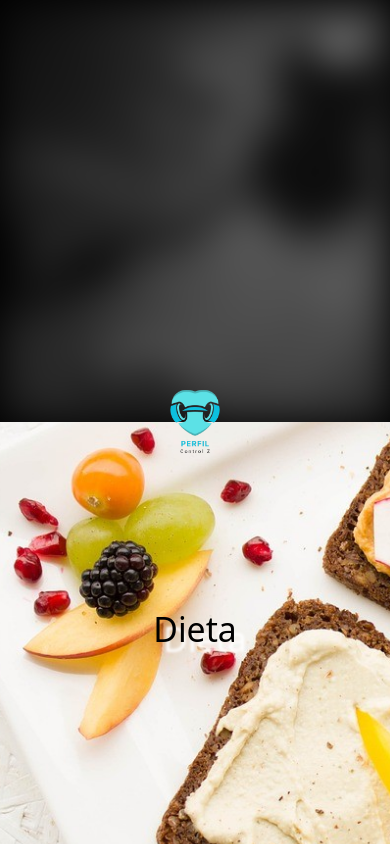
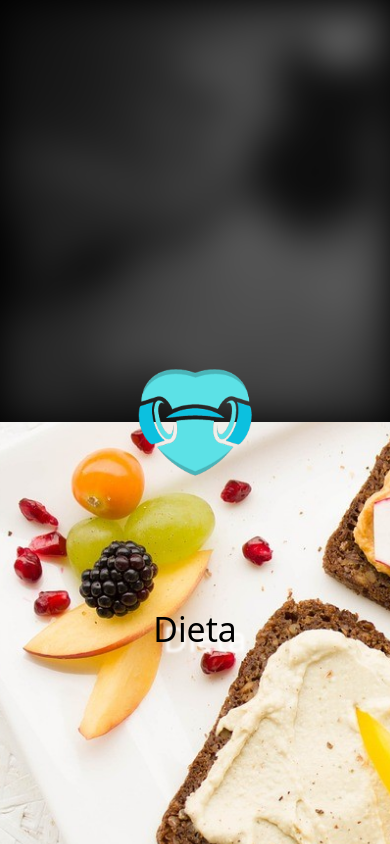
Before and after one commit to ChanGuaZzz/ControlZ, a React (Vite) app: page /principal in a window 390 px wide. Built offline with nearby package versions, Linux system fonts and the light colour scheme.

Commit message:
logo fix

```diff
--- a/src/components/LoginRequiredModal.jsx
+++ b/src/components/LoginRequiredModal.jsx
@@ -28,7 +28,7 @@ const LoginRequiredModal = () => {
               <span className="tw-font-medium">Necesitas iniciar sesion para poder utilizar esta funcionalidad </span>⚠️
             </div>
           </div>
-          <a href='/login' className='tw-mt-[5%] tw-bg-sky-400 tw-font-medium tw-transition-all hover:tw-brightness-90 hover:tw-scale-105 tw-rounded-md tw-tex tw-p-2 '>Loguearse </a>
+          <a href='/login' className='tw-mt-[5%] tw-bg-sky-400 tw-font-medium tw-transition-all hover:tw-brightness-90 hover:tw-scale-105 tw-rounded-md tw-tex tw-p-2 '>iniciar sesion </a>
 
         </div>
       </div>
--- a/src/pages/Principal.jsx
+++ b/src/pages/Principal.jsx
@@ -3,6 +3,7 @@ export default Principal;
 import { useState, useEffect } from "react";
 import { useRef } from "react";
 import 'animate.css';
+import logo from "../img/logoIcon.png";
 
 
 function Principal() {
@@ -38,10 +39,8 @@ function Principal() {
 
       <div className="d-flex justify-content-center align-items-center kkk">
         <div className="logo-container animate__animated animate__backInDown ">
-          <a href="perfil">
-            <div id="logo" className="logo">
-              <div></div>
-            </div>
+          <a href="perfil" className="d-flex justify-content-center align-items-center">
+            <img id="logo" className="logo" src={logo} alt="Logo" />
           </a>
         </div>
       </div>
--- a/src/styles/estilos.css
+++ b/src/styles/estilos.css
@@ -175,32 +175,40 @@
   background-size: 180%;
 }
 
+.kkk {
+  height: 100vh;
+  width: 100%;
+  position: absolute;
+}
+
 .logo-container {
   position: absolute;
-  top: 30%;
-  /*left: 50%;
-    transform: translate(-50%, -50%); */
-
   place-items: center;
-  width: 13%;
-  height: 40%;
   overflow: hidden;
-  z-index: 100000;
-  border-radius: 30%;
-}
-
-.logo {
-  background-repeat: no-repeat;
-  background-image: url(../img/perfil.png);
-  background-size: 230%;
-  background-position: center;
-  z-index: 100000;
+  display: flex;
+  justify-content: center;
+  align-items: center;
+  z-index: 9999999;
 }
 
 #logo {
-  width: 100%;
-  height: 100%;
   transition: all 0.3s;
+  max-width: 100%;
+  max-height: 100%;
+}
+
+@media (max-width: 600px) {
+  #logo {
+    width: 50%; /* Adjust the width as needed */
+    height: auto; /* Maintain aspect ratio */
+  }
+}
+
+@media (max-width: 1100px) {
+  #logo {
+    width: 70%; /* Adjust the width as needed */
+    height: auto; /* Maintain aspect ratio */
+  }
 }
 
 @media screen and (max-width: 559px) {
@@ -238,19 +246,6 @@
   }
 }
 
-@media screen and (max-width: 600px) {
-  .logo-container {
-    width: 20%;
-    height: 40%;
-  }
-}
-
-@media screen and (max-width: 1100px) {
-  .logo-container {
-    width: 17%;
-    height: 40%;
-  }
-}
 
 .bodyperfil {
   overflow: hidden;
```
